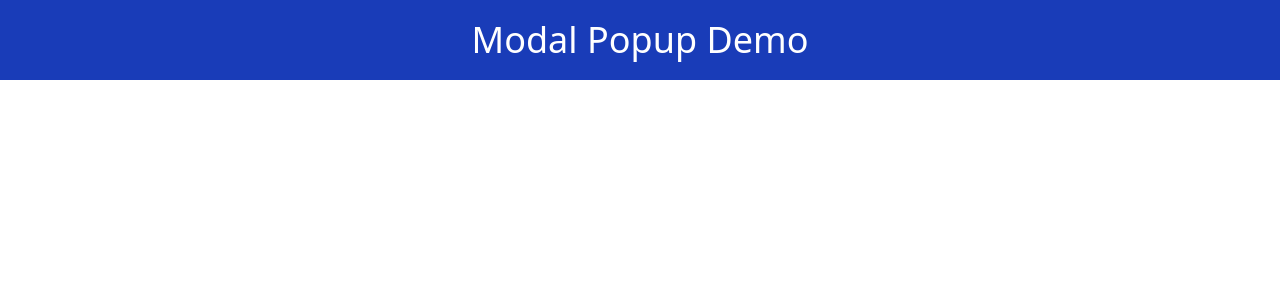
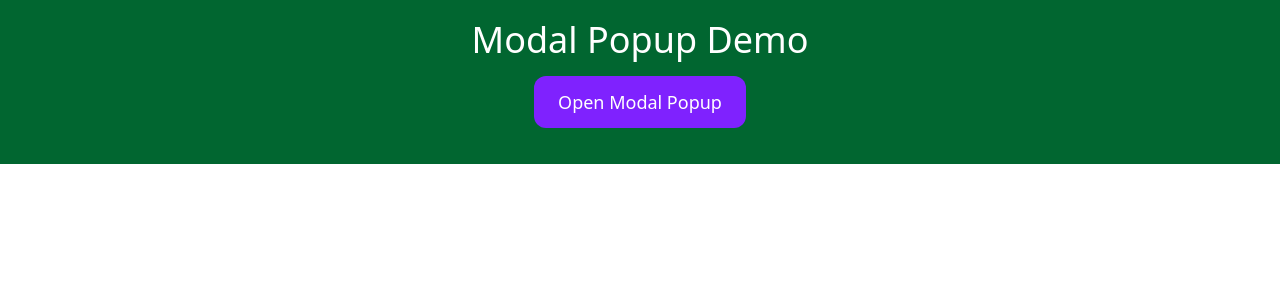
Before and after one commit to SivaKrishna6745/react-bytes, a React (Vite) app: page / in a window 1280 px wide. Shown: the top 300 px of the page. Built offline with nearby package versions, Linux system fonts and the light colour scheme.

Commit message:
- Add Modal content - Integrate Modal into ModalPopup - Implement show/hide logic - Styling improvements

```diff
--- a/src/components/modal-popup/index.jsx
+++ b/src/components/modal-popup/index.jsx
@@ -1,9 +1,44 @@
-import React from 'react';
+import React, { useState } from 'react';
+
+const Modal = ({ showModalPopup, onClose }) => {
+    return (
+        <div
+            className={`bg-yellow-50 rounded-2xl text-center p-8 max-w-sm relative transform transition-all duration-500 ease-in-out flex flex-col gap-4 ${
+                showModalPopup ? 'opacity-100 scale-100 translate-y-0' : 'opacity-0 scale-80 -translate-y-[80px]'
+            }`}
+        >
+            <box-icon name="x" className="absolute right-2 top-2 cursor-pointer" onClick={onClose}></box-icon>
+            <div className="text-3xl font-bold">Header</div>
+            <div className="text-xl font-bold">This is the modal body</div>
+            <div className="text-2xl font-bold">Footer</div>
+        </div>
+    );
+};
 
 const ModalPopup = () => {
+    const [showModalPopup, setShowModalPopup] = useState(false);
+    const openModalPopup = () => {
+        setShowModalPopup(true);
+    };
+
     return (
-        <div className="wrapper p-5 bg-blue-800 flex flex-col justify-center items-center">
+        <div className="wrapper p-5 bg-green-800 flex flex-col justify-center items-center">
             <h2 className="text-4xl text-white">Modal Popup Demo</h2>
+            <div>
+                <button
+                    className="cursor-pointer bg-violet-600 px-6 py-3 text-lg text-white rounded-xl my-4"
+                    onClick={openModalPopup}
+                >
+                    Open Modal Popup
+                </button>
+                <div
+                    className={`fixed inset-0 bg-[rgba(0,0,0,0.8)] flex items-center justify-center ${
+                        showModalPopup ? 'visible' : 'invisible'
+                    }`}
+                >
+                    <Modal showModalPopup={showModalPopup} onClose={() => setShowModalPopup(false)} />
+                </div>
+            </div>
         </div>
     );
 };
```
